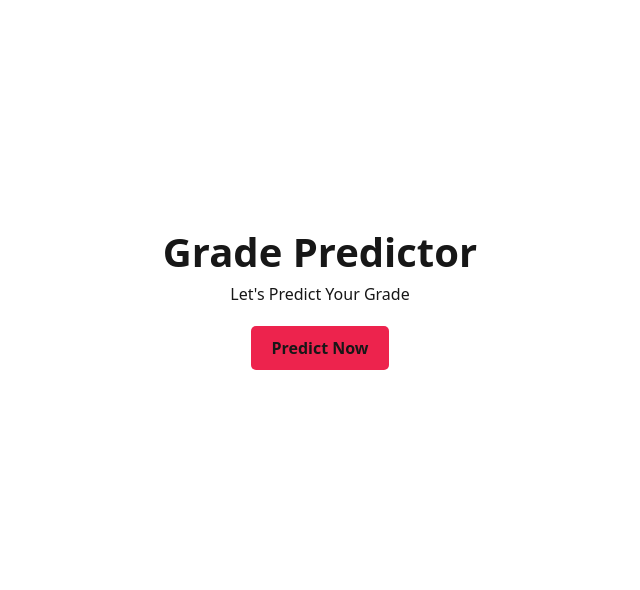
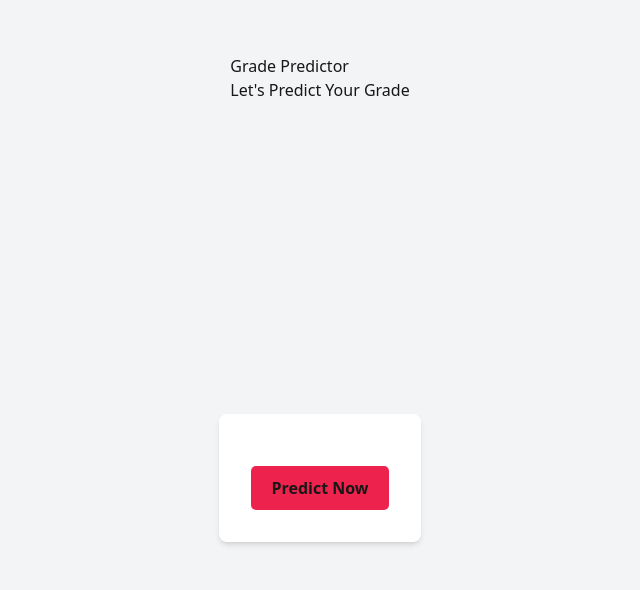
Before and after one commit to Hosanna13/Grade-Predictor-React, a Next.js app in the folder grade-predictor/: page / in a window 1280 px wide. Shown: the part 102-692 px from the top of the page, without its empty margins (320-960 px from the left). Built offline with nearby package versions, Linux system fonts and the light colour scheme.

Commit message:
was in class and was bored

```diff
--- a/grade-predictor/src/app/page.tsx
+++ b/grade-predictor/src/app/page.tsx
@@ -1,5 +1,5 @@
-import Image from "next/image";
 'use client';
+
 import React from "react";
 import { useState } from "react";
 import './globals.css'
@@ -18,7 +18,7 @@ export default function Home() {
     'I rework all of the quiz and test items I have missed before the next class session.',
     'I realize that I can still do well in this class even if I have done poorly on the quizzes and tests up to this point.'
   ];
-  const {currentIndex, setCurrentIndex} = useState(0);
+  const [currentIndex, setCurrentIndex] = useState(0);
   const [score, setScore] = useState(0);
   const [result, setResult] = useState('');
   const [started, getStarted] = useState(false);
@@ -42,17 +42,13 @@ export default function Home() {
   }
 
   const answerQuestion = (response: string) => {
-    if (currentIndex >= questions.length) {
-      if (response === 'yes') {
-        setScore(score + 1);
+    if (response === "yes") {
+        setScore((score) => score + 1)
     }
-      setCurrentIndex(currentIndex + 1);
-    } else {
-      setResult(displayResult(score + (response === 'yes' ? 1 : 0)));
-
+      setCurrentIndex((currentIndex) => currentIndex + 1)
+      displayResult(score)
   }
 
-  }
 
   const startQuiz = () => {
     getStarted(true);
@@ -62,25 +58,34 @@ export default function Home() {
   }
 
     return (
-    <div className="container">
-      <div className="heading">
-          <h1> Grade Predictor</h1>
-          <h2 > Let's Predict Your Grade</h2>
-          { !started ? (
+        <div className="grid place-items-center h-screen bg-gray-100">
+            <div className="header">
+                <h1>Grade Predictor</h1>
+                <h2>Let's Predict Your Grade</h2>
+            </div>
+
+            <main className="bg-white p-8 rounded-lg shadow-md">
+                {!started ? (
                     <button className="button" onClick={startQuiz}>
-              <span className="button-link"> Predict Now</span>
+                        <span className="button-link">Predict Now</span>
                     </button>
-          ) :
-          result ? (
-            <div> Your predicred grade: {result}</div>
+                ) : currentIndex >= questions.length ? (
+                    <h1>{ result }</h1>
                 ) : (
-            <div>
-              <div>{questions[currentIndex]} </div>
-              <button onClick={() => answerQuestion('yes')} className="button">Yes</button>
-              <button onClick={() => answerQuestion('no')} className="button">No</button>
+                    <>
+                        <div> {questions[currentIndex]}</div>
+                        <div className="flex justify-center"> {score}</div>
+                        <div className="flex justify-center space-x-4">
+                        <button className="button" onClick={() => answerQuestion("yes")}>
+                            Yes
+                        </button>
+                        <button className="button" onClick={() => answerQuestion("no")}>
+                            No
+                        </button>
                         </div>
+                    </>
                 )}
-      </div>
+            </main>
         </div>
     );
 }
```
Also changed, not shown: 2 other files (tests, documents, lock files or other folders). Lines whose indentation alone changed are shown as unchanged.
